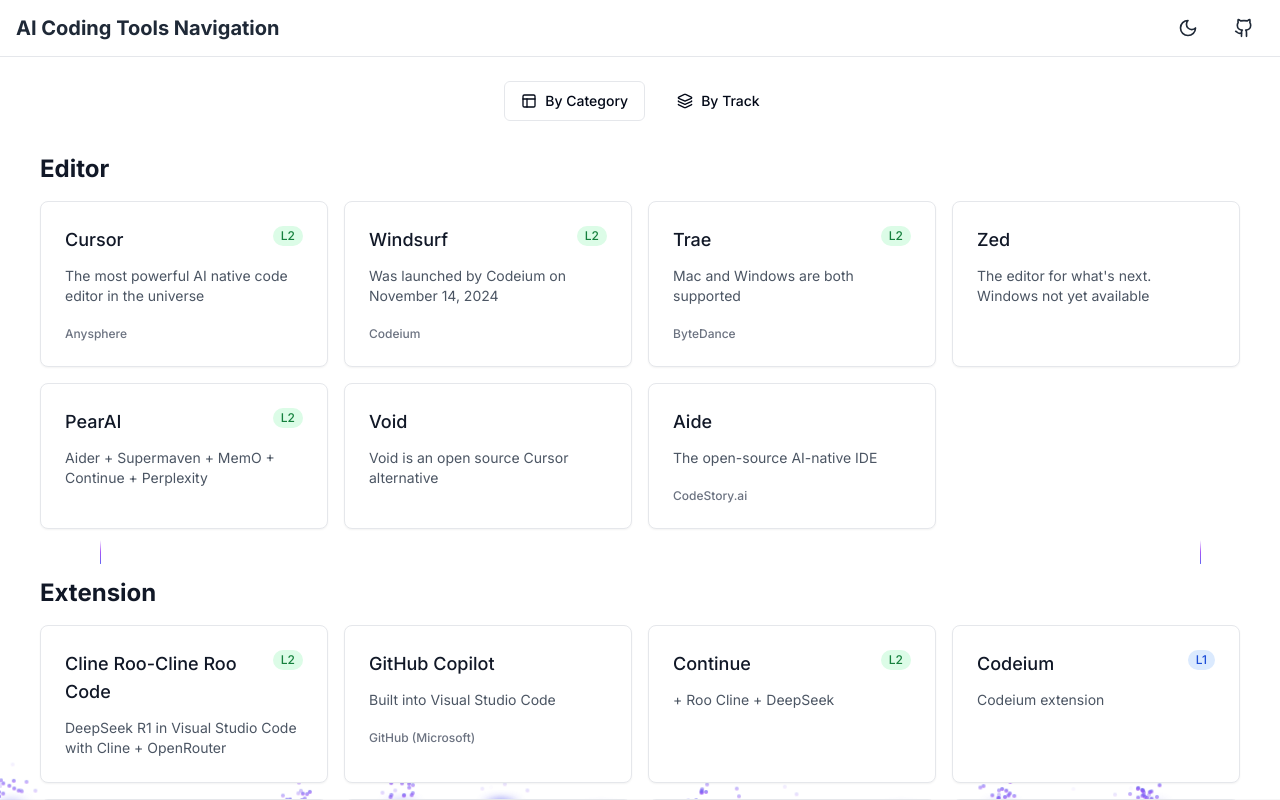
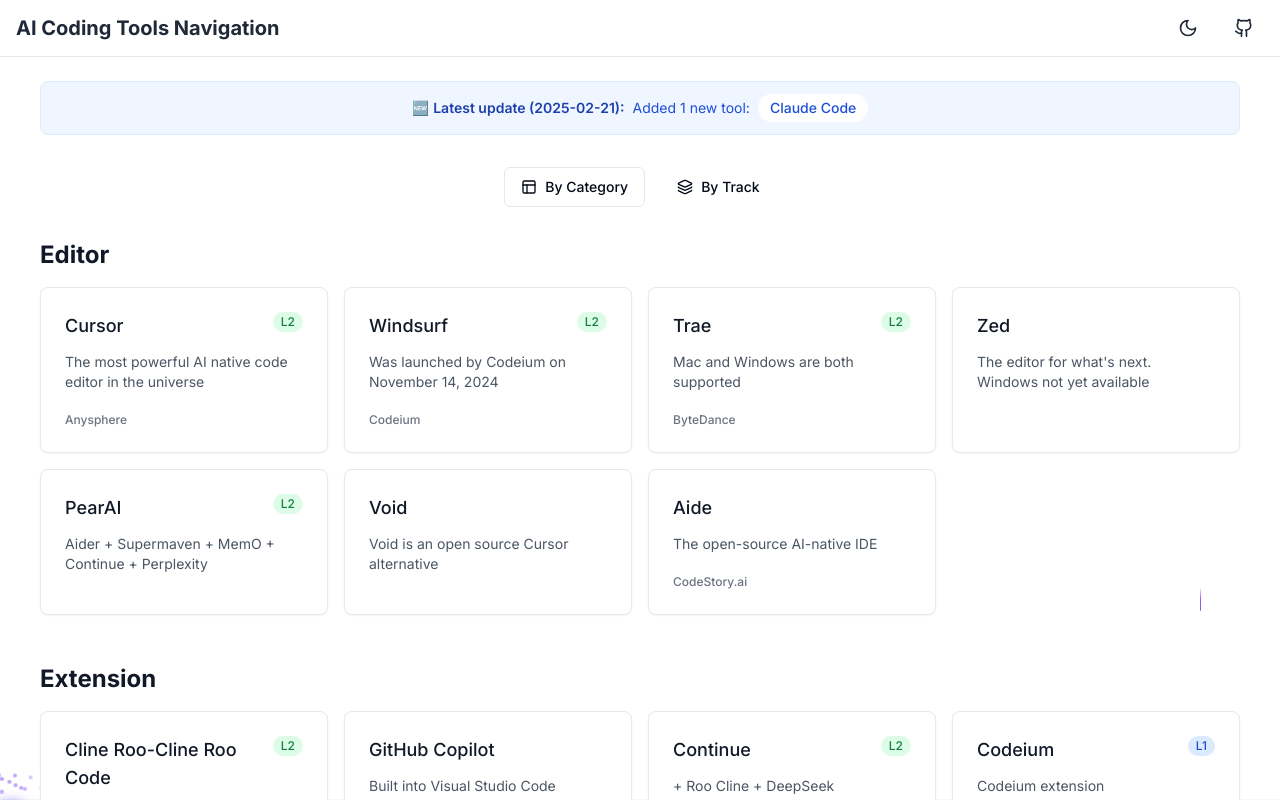
Before and after one commit to yayxs/ai-coding, a Next.js app: page / in a window 1280 px wide. Shown: the top 800 px of the page. Built offline with nearby package versions, Linux system fonts and the light colour scheme.

Commit message:
feat: Add Claude Code and latest updates component with build date tracking

```diff
--- /dev/null
+++ b/app/components/LatestUpdates.tsx
@@ -0,0 +1,42 @@
+import { motion } from 'framer-motion';
+
+interface LatestUpdateProps {
+  date: string;
+  tools: Array<{
+    name: string;
+    link: string;
+  }>;
+}
+
+export function LatestUpdates({ date, tools }: LatestUpdateProps) {
+  return (
+    <motion.div
+      initial={{ opacity: 0, y: -10 }}
+      animate={{ opacity: 1, y: 0 }}
+      transition={{ duration: 0.5 }}
+      className="w-full max-w-7xl mx-auto mb-8 bg-blue-50 dark:bg-blue-900/20 rounded-lg border border-blue-100 dark:border-blue-800"
+    >
+      <div className="flex flex-wrap items-center justify-center gap-2 p-3 text-center">
+        <span className="text-sm font-semibold text-blue-800 dark:text-blue-300 flex items-center">
+          <span className="mr-1">🆕</span> Latest update ({date}):
+        </span>
+        <span className="text-sm text-blue-700 dark:text-blue-400">
+          Added {tools.length} new tool{tools.length > 1 ? 's' : ''}:
+        </span>
+        <div className="flex flex-wrap justify-center gap-2">
+          {tools.map((tool) => (
+            <a
+              key={tool.name}
+              href={tool.link}
+              target="_blank"
+              rel="noopener noreferrer"
+              className="text-sm text-blue-700 hover:text-blue-500 dark:text-blue-300 dark:hover:text-blue-200 font-medium whitespace-nowrap bg-white dark:bg-blue-900/30 px-3 py-1 rounded-full"
+            >
+              {tool.name}
+            </a>
+          ))}
+        </div>
+      </div>
+    </motion.div>
+  );
+}
--- a/app/data/aiTools.ts
+++ b/app/data/aiTools.ts
@@ -245,6 +245,16 @@ export const aiTools: AiTool[] = [
     outputType: 'Documentation',  // 使用新的类型
   },
   // 终端类 (Terminal)
+    // 在适当位置添加 Claude Code
+  {
+    whatsTheName: 'Claude Code',
+    urlLink: 'https://docs.anthropic.com/zh-CN/docs/agents-and-tools/claude-code/overview',
+    description: 'An agentic coding tool made by Anthropic',
+    company: 'Anthropic',
+    howToUseType: 'Terminal',
+    grading: 'L4',
+    outputType: 'DailyCoding',
+  },
   {
     whatsTheName: 'Aider',
     urlLink: 'https://aider.chat/',
@@ -339,4 +349,5 @@ export const aiTools: AiTool[] = [
     howToUseType: 'Browser-based',
     outputType: 'FrontEndComponent',
   },
+
 ];
--- a/app/page.tsx
+++ b/app/page.tsx
@@ -1,8 +1,9 @@
 'use client';
 
-import { useState } from 'react';
+import { useState, useEffect } from 'react';
 import { AiToolsGrid } from './components/AiToolsGrid';
 import { AiToolsByOutput } from './components/AiToolsByOutput';
+import { LatestUpdates } from './components/LatestUpdates';
 import { aiTools } from './data/aiTools';
 import { Button } from './components/Button';
 import { Layout, Layers } from 'lucide-react';
@@ -10,9 +11,31 @@ import { Layout, Layers } from 'lucide-react';
 export default function Home() {
   // Default to category view
   const [viewMode, setViewMode] = useState<'category' | 'track'>('category');
+  const [buildDate, setBuildDate] = useState<string>('');
+
+  useEffect(() => {
+    // Use the build date or current date if not available
+    // This will be replaced with the actual build date during deployment
+    const date = process.env.NEXT_PUBLIC_BUILD_DATE || new Date().toISOString().split('T')[0];
+    setBuildDate(date);
+  }, []);
+
+  // Latest tools data
+  const latestUpdates = {
+    date: buildDate,
+    tools: [
+      {
+        name: 'Claude Code',
+        link: 'https://docs.anthropic.com/zh-CN/docs/agents-and-tools/claude-code/overview'
+      }
+      // Add more tools if needed
+    ]
+  };
 
   return (
     <main className="flex min-h-screen flex-col items-center p-2 py-6">
+      <LatestUpdates date={latestUpdates.date} tools={latestUpdates.tools} />
+
       <div className="w-full max-w-7xl mx-auto mb-8 flex justify-center space-x-4">
         <Button
           variant={viewMode === 'category' ? 'outline' : 'default'}
```
Also changed, not shown: package.json (+27 -10 lines), 1 other file (tests, documents, lock files or other folders).
